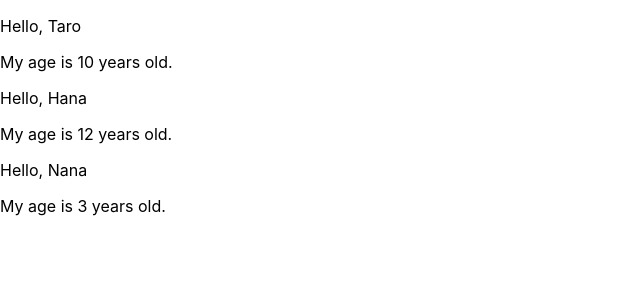
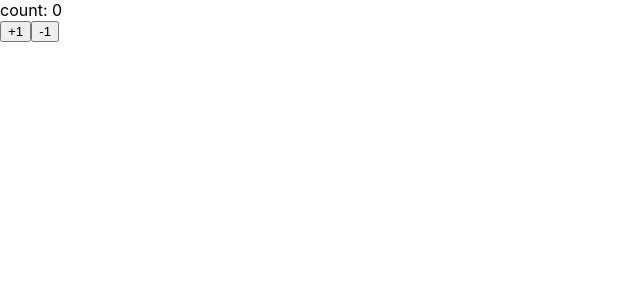
Before and after one commit to ys-ishikawa/udemy-react-redux-crud-application, a React (Create React App) app: page / in a window 1280 px wide. Shown: the top 300 px of the page, without its empty margins (0-640 px from the left). Built offline with nearby package versions, Linux system fonts and the light colour scheme.

Commit message:
learn state

```diff
--- a/src/App.js
+++ b/src/App.js
@@ -1,58 +1,35 @@
 import React from 'react';
-import PropTypes from 'prop-types'
 
-// function App() {
-//   return (
-//     <div>
-//       <h1>Hello, World!</h1>
-//     </div>
-//   );
-// }
-// class App extends React.Component {
-//   render() {
-//     return(
-//       <React.Fragment>
-//         <label htmlFor="bar">bar</label>
-//         <input type="text" onChange={() => {console.log("Clickされました。")}} />
-//       </React.Fragment>
-//     );
-//   }
-// }
 
-const App = () => {
-  const profiles = [
-    {name: 'Taro', age: 10},
-    {name: 'Hana', age: 12},
-    {name: 'Nana', age: 3},
-  ];
-  return (
-    <div>
-    {
-      profiles.map((profile, index) => {
-        return <User name={profile.name} age={profile.age} key={index} />;
-      })
+const App = () => (<Counter></Counter>);
+
+class Counter extends React.Component {
+  constructor(props) {
+    super(props);
+    this.state = {
+      count: 0
     }
-    </div>
-  )
-}
-const User = (props) => {
-return (
-  <div>
-    <p>Hello, {props.name}</p>
-    <p>My age is {props.age} years old.</p>
-  </div>
-  )
-
-}
-
-// User.defaultProps = {
-//   age: 1
-// }
-
-// 型チェック
-User.propTypes = {
-  name: PropTypes.string,
-  age: PropTypes.number.isRequired
+  }
+  handlePlusButton = () => {
+    console.log("handlePlus");
+    this.setState({
+      count: this.state.count + 1
+    })
+  }
+  handleMinusButton = () => {
+    this.setState({
+      count: this.state.count - 1
+    })
+  }
+  render() {
+    return(
+    <React.Fragment>
+      <div>count: { this.state.count }</div>
+      <button onClick={this.handlePlusButton}>+1</button>
+      <button onClick={this.handleMinusButton}>-1</button>
+    </React.Fragment>
+    );
+  }
 }
 
 export default App;
```
